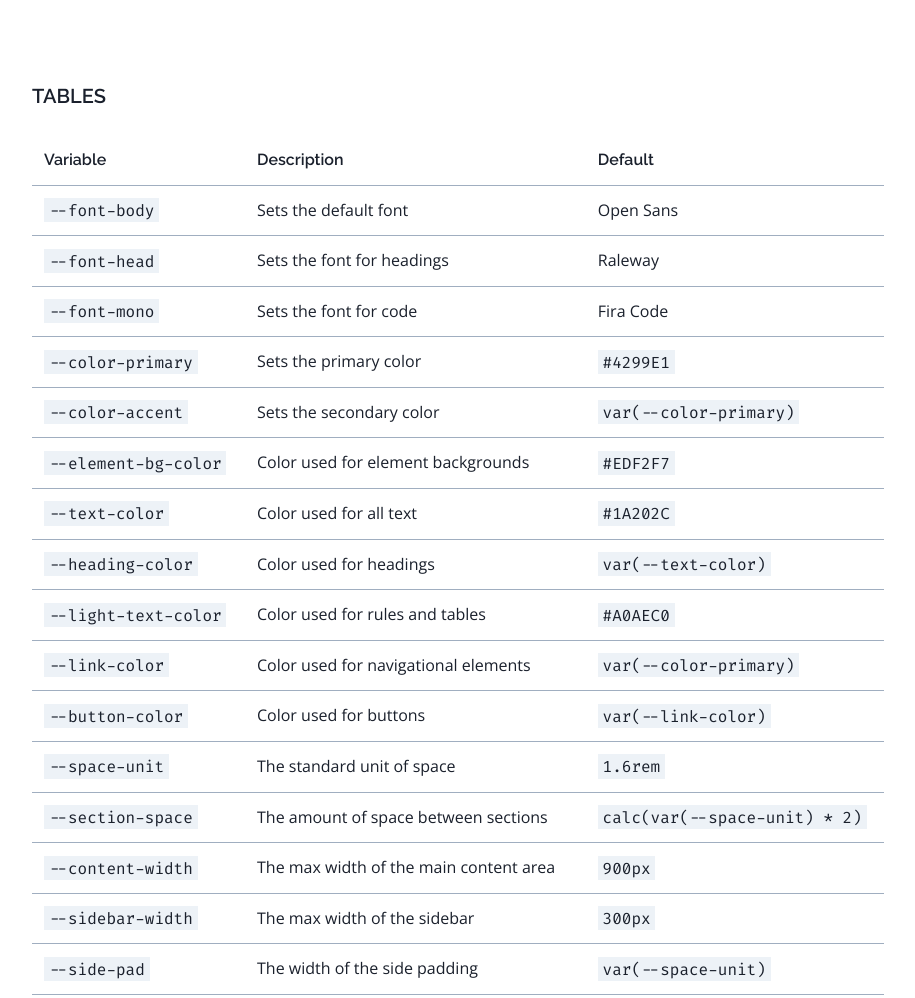
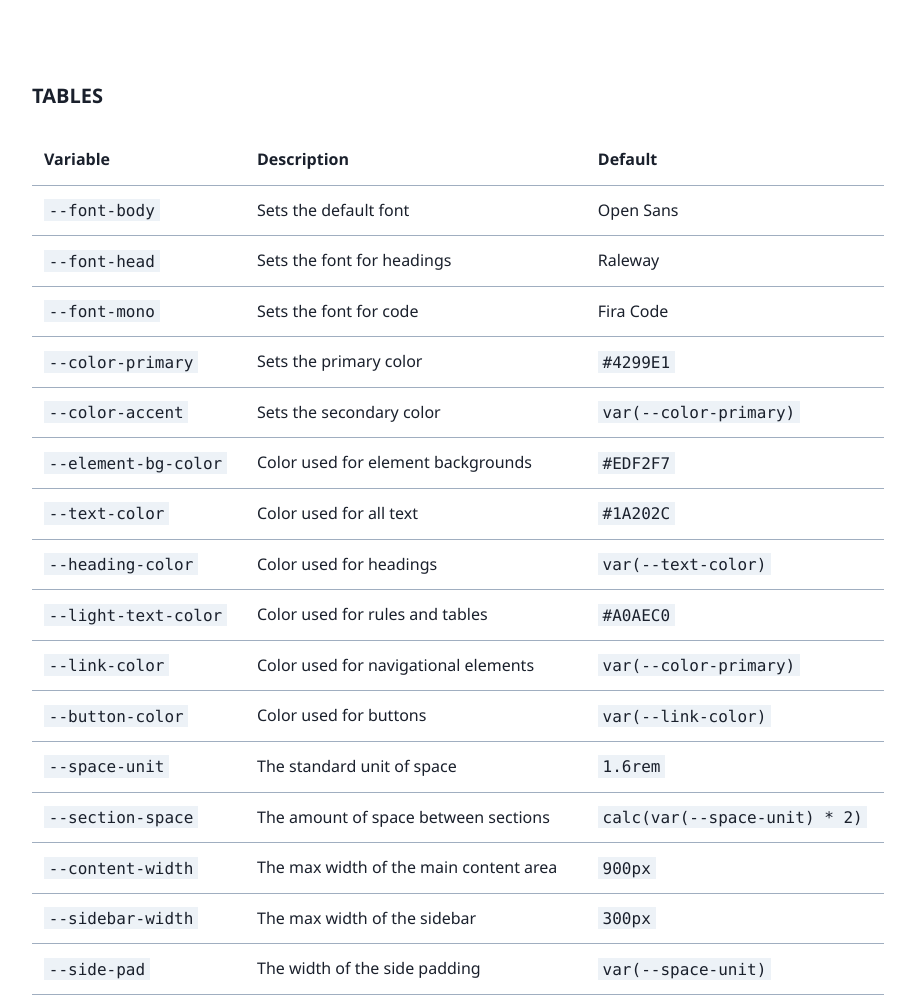
Before and after one commit to MattMcAdams/CSS-Boilerplate, a plain HTML site: page demo.html in a window 1280 px wide. Shown: the part 3260-4258 px from the top of the page, without its empty margins (182-1097 px from the left). Drawn offline with nearby package versions, Linux system fonts and the light colour scheme.

Commit message:
Remove google fonts

```diff
--- a/demo.html
+++ b/demo.html
@@ -6,10 +6,6 @@
     <title>Name TBA</title>
     <meta name="description" content="A simple, modern CSS boilerplate">
     <meta name="viewport" content="width=device-width, initial-scale=1">
-    <link rel="preconnect" href="https://fonts.gstatic.com" crossorigin />
-    <link href="https://fonts.googleapis.com/css2?family=Fira+Code&display=swap" rel="stylesheet">
-    <link href="https://fonts.googleapis.com/css2?family=Raleway:wght@400;600&display=swap" rel="stylesheet">
-    <link href="https://fonts.googleapis.com/css2?family=Open+Sans&display=swap" rel="stylesheet">
     <link rel="stylesheet" href="index.css">
   </head>
   <body>
--- a/index.css
+++ b/index.css
@@ -3,9 +3,9 @@
 ------------------------------------------------------------------ */
 
 :root {
-  --font-body: "Open Sans", "Raleway", "HelveticaNeue", "Helvetica Neue", Helvetica, Arial, sans-serif;
-  --font-head: "Raleway", "HelveticaNeue", "Helvetica Neue", Helvetica, Arial, sans-serif;
-  --font-mono: "Fira Code", monospace;
+  --font-body: 'Segoe UI', Roboto, 'Helvetica Neue', Arial, sans-serif;
+  --font-head: var(--font-body);
+  --font-mono: 'SFMono-Regular', Consolas, 'Liberation Mono', Menlo, Courier, monospace;
 
   --color-primary: #4299E1;
   --color-accent: var(--color-primary);
@@ -360,6 +360,7 @@ hr.spacer {
 
 table {
   width: 100%;
+  margin-bottom: var(--space-unit);
 }
 
 th, td {
```
